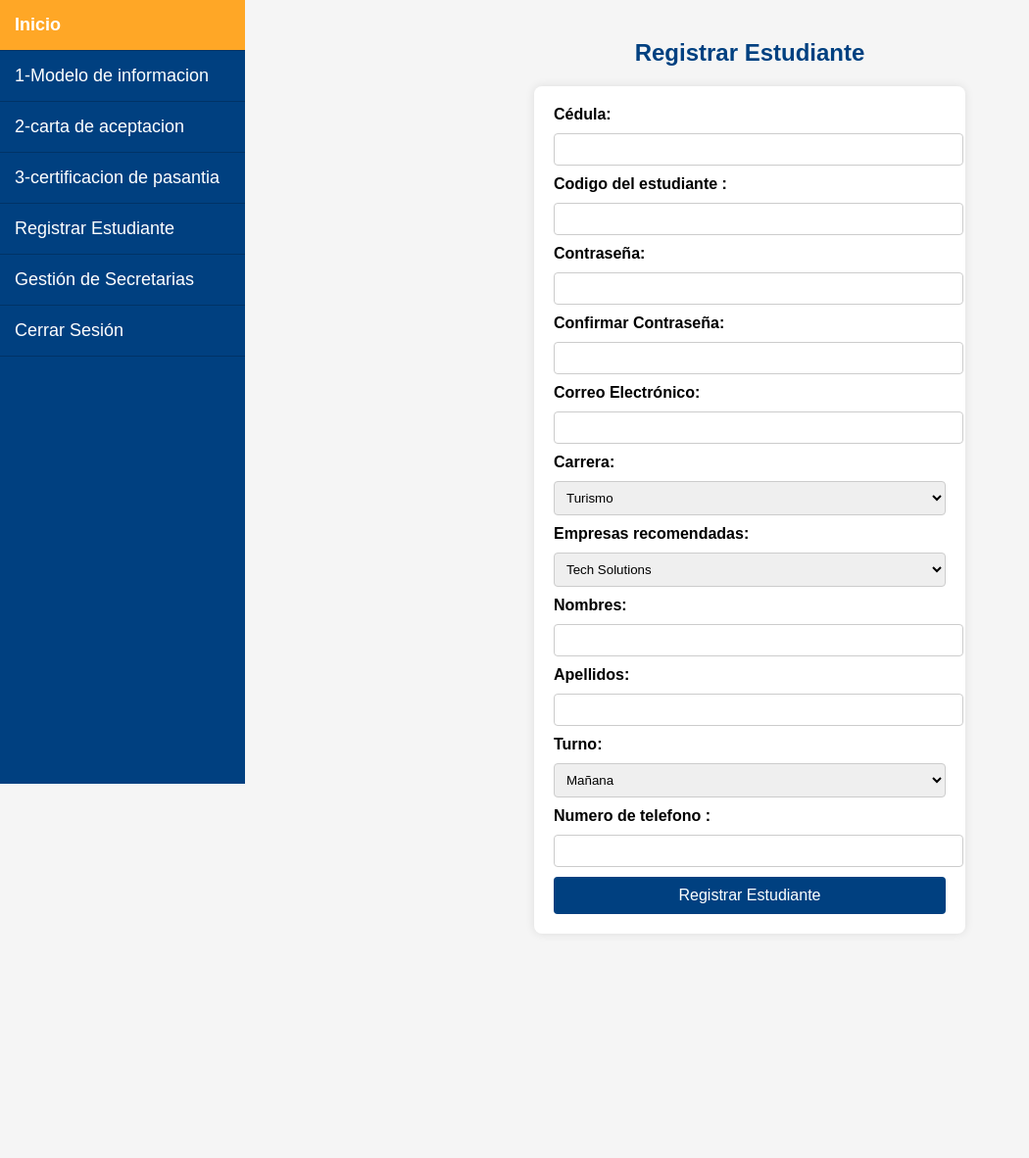
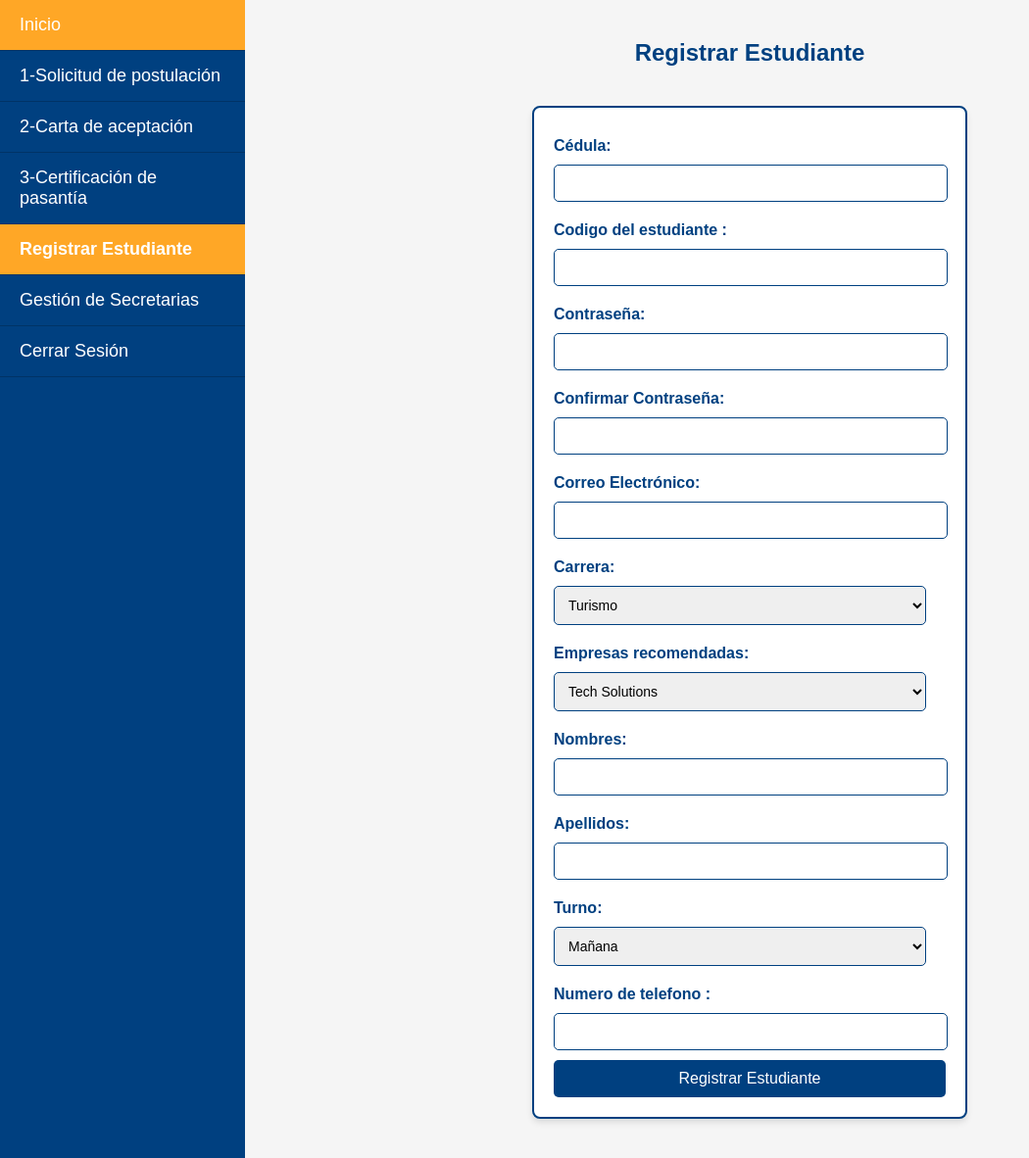
Before and after one commit to Jhoneyker18/Modulo-moya, a PHP site: page /registrar.php in a window 1280 px wide. Shown: the whole page at 98% size, without its empty margins (0-1050 px from the left). Before the commit the page ends 933 px from the top, so only its background shows below. Run offline with PHP 8.4, Linux system fonts and the light colour scheme.

Commit message:
actualizacion de estilos

```diff
--- a/php/admin.php
+++ b/php/admin.php
@@ -79,9 +79,9 @@ $internships = $stmtInternships->fetchAll(PDO::FETCH_ASSOC);
 
     <div class="vertical-menu">
         <a href="admin.php" class="active">Inicio</a>
-        <a href="archivos_pasantia1.php">1-Modelo de informacion</a>
-        <a href="panel.php">2-carta de aceptacion</a>
-        <a href="certificado.php">3-certificacion de pasantia</a>
+        <a href="archivos_pasantia1.php">1-Solicitar postulacion</a>
+        <a href="panel.php">2-Carta de aceptación</a>
+        <a href="certificado.php">3-Certificación de pasantía</a>
         <a href="registrar.php">Registrar Estudiante</a>
         <a href="registrar_secret.php">Gestión de Secretarias</a>
         <a href="logout.php">Cerrar Sesión</a>
--- a/php/css/style_registrar.css
+++ b/php/css/style_registrar.css
@@ -9,79 +9,91 @@ body {
     flex-direction: row;
 }
 
-/* Contenedor del menú */
 .vertical-menu {
     width: 250px;
     background-color: #004080;
+    height: flex;
+    display: flex;
+    flex-direction: column;
     padding: 0;
-    margin: 0;
-    height: 100vh;
-    overflow: auto;
 }
 
-/* Estilos de los enlaces */
 .vertical-menu a {
-    display: block;
     color: white;
-    padding: 15px;
+    padding: 15px 20px;
     text-decoration: none;
     font-size: 18px;
-    border-bottom: 1px solid #003366; /* Línea divisora más oscura */
+    border-bottom: 1px solid #003366;
+    transition: background 0.3s ease;
 }
 
 .vertical-menu a:hover {
     background-color: #ffa726;
-    color: white;
 }
 
 .vertical-menu a.active {
-    background-color: #ffa726; /* Naranja brillante */
+    background-color: #ffa726;
     font-weight: bold;
 }
 
 
+/* Contenedor Principal */
 .content {
     flex: 1;
     padding: 20px;
+    display: flex;
+    flex-direction: column;
+    align-items: center;
+    justify-content: center;
 }
 
+h1, h2 {
+    color: #004080; /* Azul marino */
+    text-align: center;
+    margin-bottom: 20px;
+}
+
+/* Estilos del formulario */
 form {
     background-color: #fff;
     padding: 20px;
     border-radius: 8px;
-    box-shadow: 0 0 10px rgba(0, 0, 0, 0.1);
+    box-shadow: 0 4px 6px rgba(0, 0, 0, 0.1);
     width: 400px;
-    margin: 0 auto;
-    margin-top: 20px;
+    max-width: 100%;
+    margin: 20px auto;
+    border: 2px solid #004080; /* Azul marino */
 }
 
-label {
+form label {
     font-weight: bold;
+    color: #004080;
+    display: block;
+    margin-top: 10px;
 }
 
-input, select {
-    width: 100%;
-    padding: 8px;
+form input,
+form select {
+    width: calc(100% - 20px);
+    padding: 10px;
     margin: 10px 0;
-    border-radius: 4px;
-    border: 1px solid #ccc;
+    border: 1px solid #004080; /* Azul marino */
+    border-radius: 5px;
+    font-size: 14px;
 }
 
-button {
+form button {
     width: 100%;
-    padding: 10px;
+    padding: 10px 20px;
     background-color: #004080; /* Azul marino */
     color: white;
     border: none;
-    border-radius: 4px;
+    border-radius: 5px;
     font-size: 16px;
+    cursor: pointer;
+    transition: background 0.3s ease;
 }
 
-button:hover {
+form button:hover {
     background-color: #ffa726; /* Naranja brillante */
 }
-
-h2 {
-    text-align: center;
-    color: #004080; /* Azul marino */
-}
--- a/php/css/style_registrar_secret.css
+++ b/php/css/style_registrar_secret.css
@@ -10,7 +10,7 @@ body {
 .vertical-menu {
     width: 250px;
     background-color: #004080;
-    height: 100vh;
+    height: flex;
     display: flex;
     flex-direction: column;
     padding: 0;
--- a/php/index.php
+++ b/php/index.php
@@ -56,7 +56,6 @@ if ($_SERVER['REQUEST_METHOD'] === 'POST') {
     <div class="header">
         <img src="3.png" alt="Logo">
         <h1>Proceso de Inscripción de Pasantes</h1>
-        <h2>prueba de git</h2>
     </div>
 
     <div class="login-container">
--- a/php/registrar.php
+++ b/php/registrar.php
@@ -8,13 +8,12 @@
 </head>
 <body>
 
-
-<div class="vertical-menu">
-<a href="admin.php" class="active">Inicio</a>
-        <a href="archivos_pasantia1.php">1-Modelo de informacion</a>
-        <a href="panel.php">2-carta de aceptacion</a>
-        <a href="certificado.php">3-certificacion de pasantia</a>
-        <a href="registrar.php">Registrar Estudiante</a>
+    <div class="vertical-menu">
+        <a href="admin.php">Inicio</a>
+        <a href="archivos_pasantia1.php">1-Solicitud de postulación</a>
+        <a href="panel.php">2-Carta de aceptación</a>
+        <a href="certificado.php">3-Certificación de pasantía</a>
+        <a href="registrar.php" class="active">Registrar Estudiante</a>
         <a href="registrar_secret.php">Gestión de Secretarias</a>
         <a href="logout.php">Cerrar Sesión</a>
     </div>
```
Also changed, not shown: php/archivos_pasantia1.php (+4 -4 lines), php/certificado.php (+4 -4 lines), php/panel.php (+4 -4 lines), php/registrar_secret.php (+5 -5 lines).
